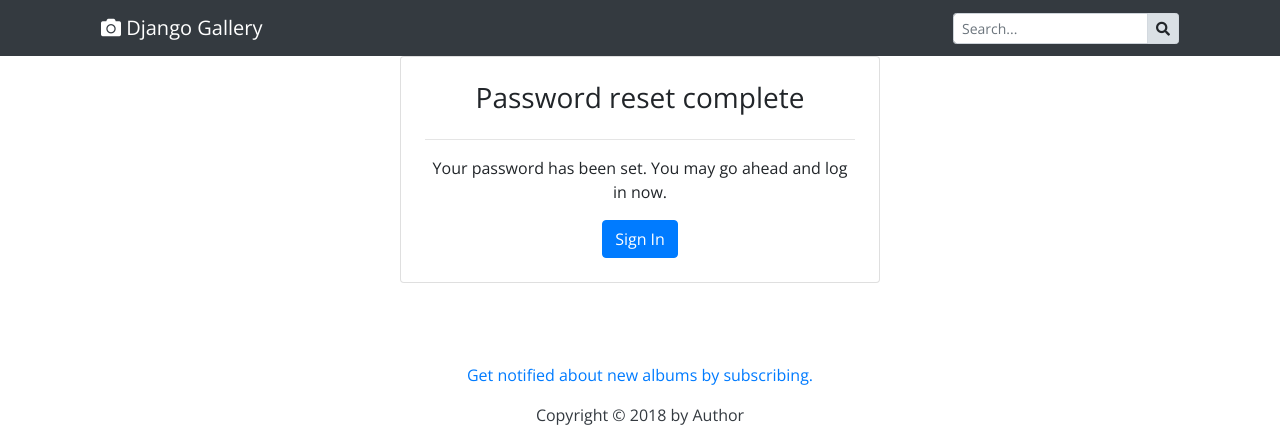
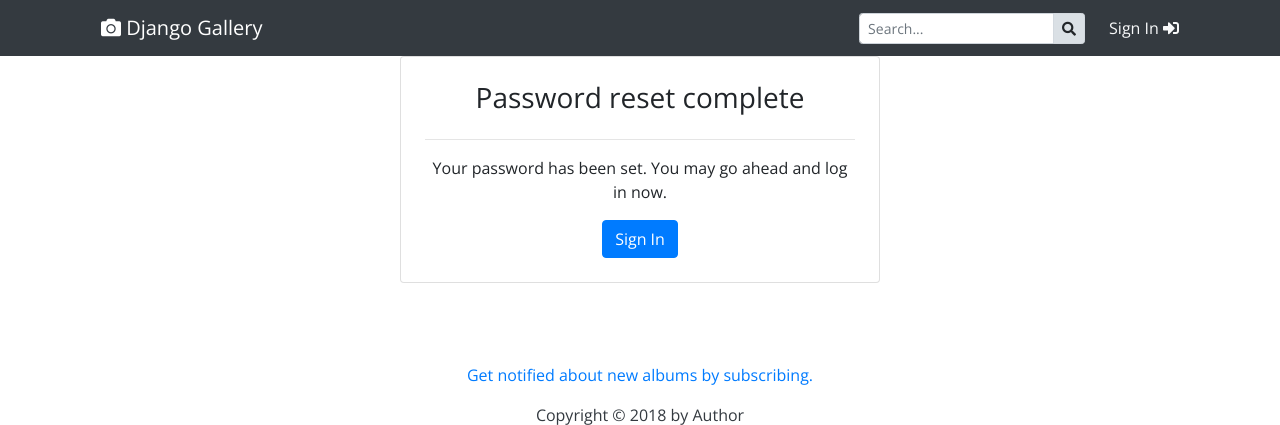
Before and after one commit to kkosiba/django-gallery, a Django app: page /accounts/password_reset_complete/ in a window 1280 px wide. Shown: the top 425 px of the page. Run offline with Django 3.2, Linux system fonts and the light colour scheme; some libraries are stand-ins or nearby versions.

Commit message:
Added sign-in/-out links

```diff
--- a/gallery/templates/base.html
+++ b/gallery/templates/base.html
@@ -56,6 +56,19 @@
                             </div>
                         </div>
                     </form>
+                    <ul class="navbar-nav ml-4">
+                        {% if user.is_authenticated %}
+                        <li class="nav-item">
+                            Logged as: <b>{{ user.username.capitalize }}</b> <i class="fas fa-user"></i>
+                            |
+                            <a href="{% url 'accounts:logout' %}?next={{ request.path | urlencode }}" class="text-light">Logout <i class="fas fa-sign-out-alt"></i></a>
+                        </li>
+                        {% else %}
+                        <li class="nav-item">
+                            <a href="{% url 'accounts:login' %}?next={{ request.path | urlencode }}" class="text-light">Sign In <i class="fas fa-sign-in-alt"></i></a>
+                        </li>
+                        {% endif %}
+                    </ul>
                 </div>
             </nav>
         </div>
```
